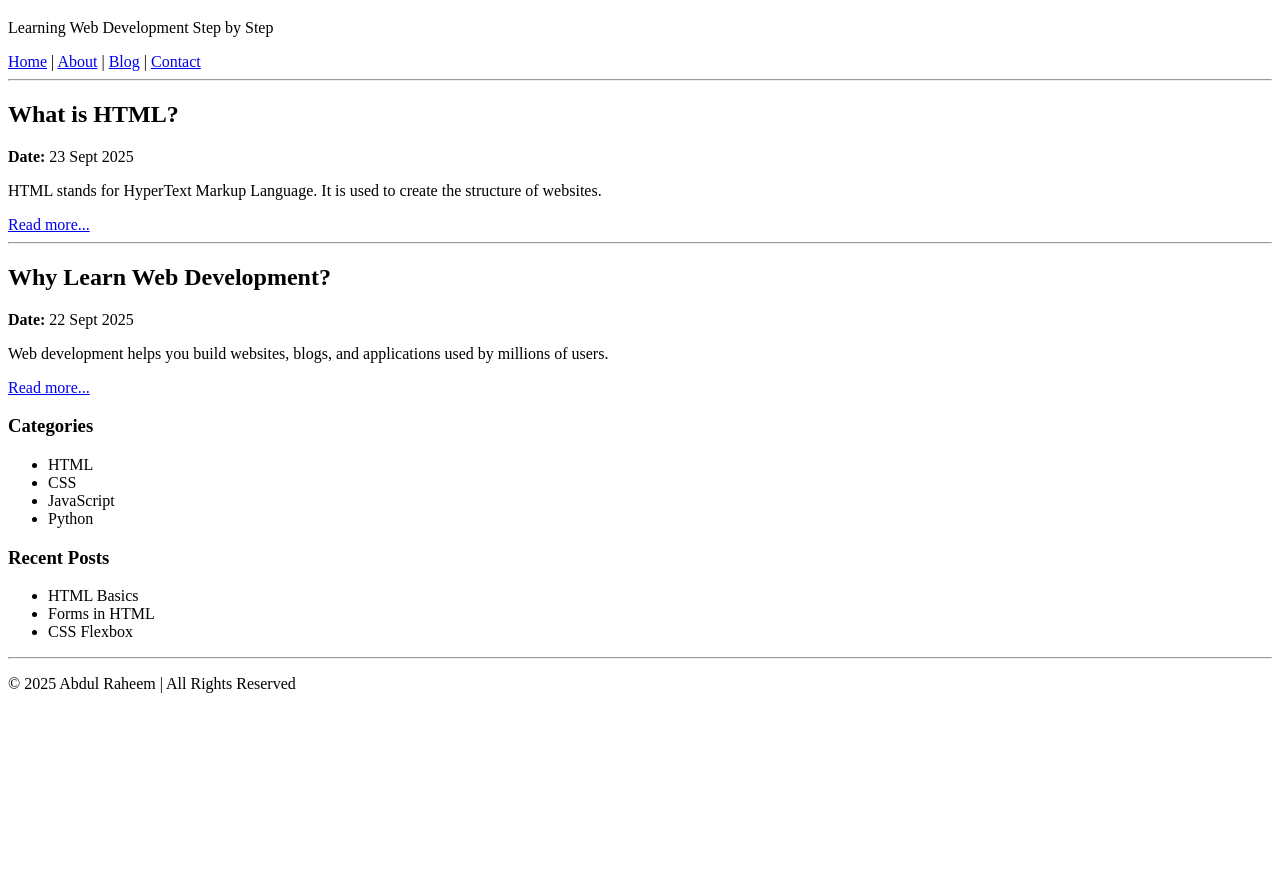
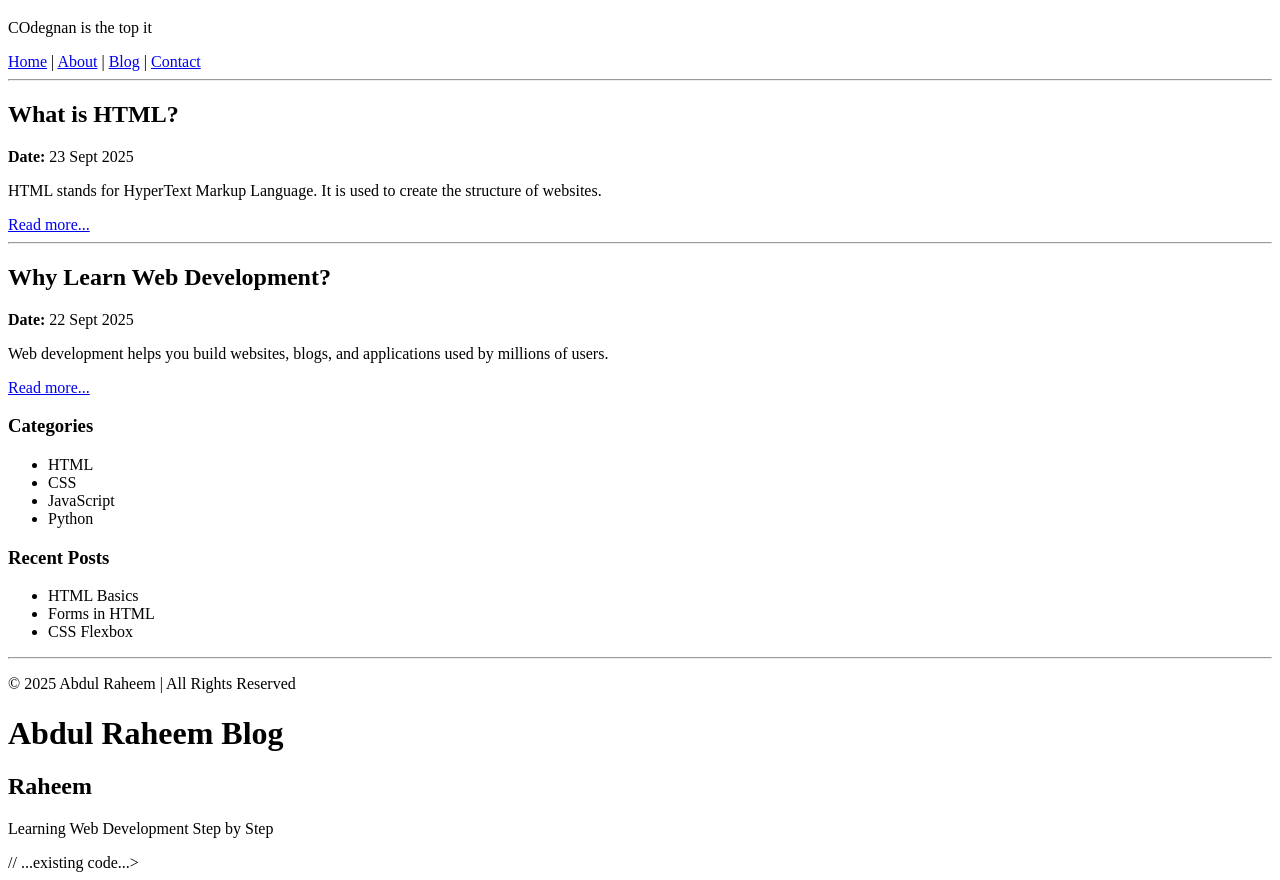
Before and after one commit to Aabdulraheem/blog, a plain HTML site: page index.html in a window 1280 px wide. Shown: the part 61-941 px from the top of the page. Before the commit the page ends 800 px from the top, so only its background shows below. Drawn offline with Linux system fonts and the light colour scheme.

Commit message:
updated changes

```diff
--- a/index.html
+++ b/index.html
@@ -11,7 +11,7 @@
   <!-- HEADER -->
   <header>
     <h1>Abdul Raheem Blog</h1>
-    <p>Learning Web Development Step by Step</p>
+    <p>COdegnan is the top it </p>
   </header>
 
   <!-- NAVIGATION -->
@@ -79,7 +79,16 @@
   <!-- FOOTER -->
   <footer>
     <p>© 2025 Abdul Raheem | All Rights Reserved</p>
-  </footer>
+  </footer  // ...existing code...
+    <header>
+      <h1>Abdul Raheem Blog</h1>
+      <h2>Raheem</h2>
+      <p>Learning Web Development Step by Step</p>
+    </header>
+   // ...existing code...>
 
 </body>
 </html>
+
+
+<!-- this id dvommendw -->
```
